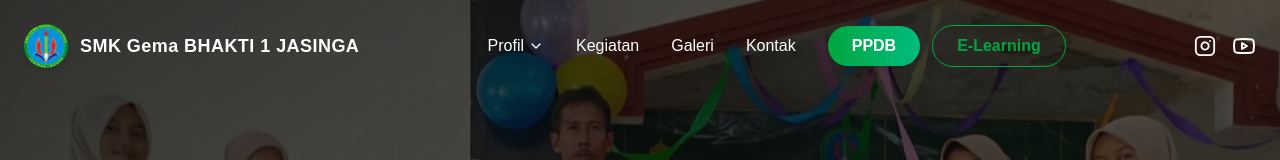
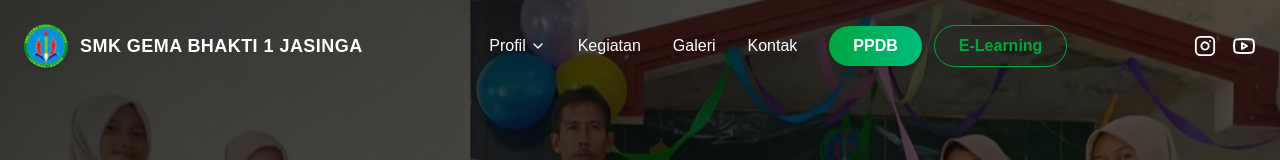
Before and after one commit to Dimas712/smk-gema-bhakti, a Next.js app: page / in a window 1280 px wide. Shown: the top 160 px of the page. Built offline with nearby package versions, Linux system fonts and the light colour scheme.

Commit message:
perbaikan baru

```diff
--- a/src/components/Navbar.jsx
+++ b/src/components/Navbar.jsx
@@ -67,7 +67,7 @@ const Navbar = () => {
               scrolled ? "text-gray-800" : "text-white"
             }`}
           >
-            SMK Gema BHAKTI 1 JASINGA
+            SMK GEMA BHAKTI 1 JASINGA
           </span>
         </Link>
 
```
